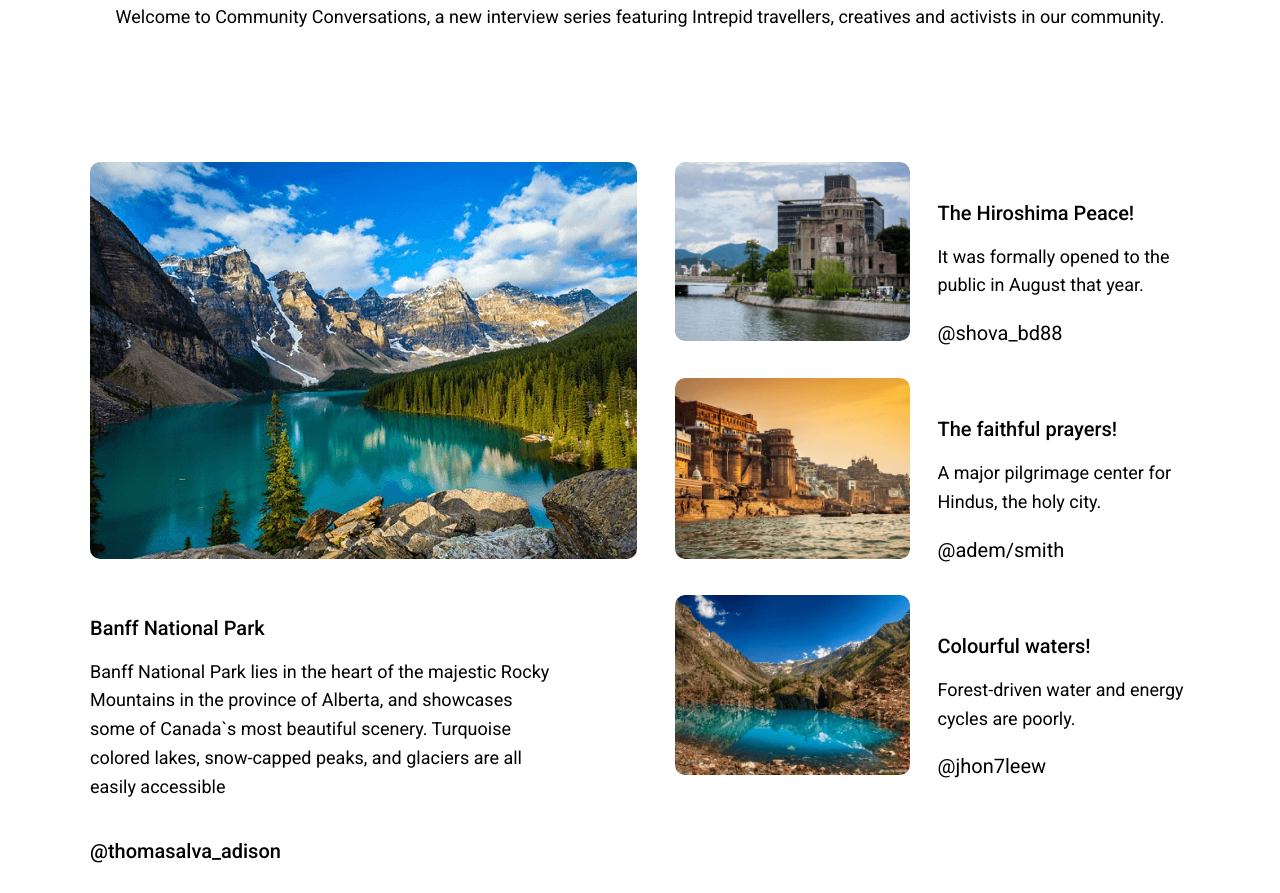
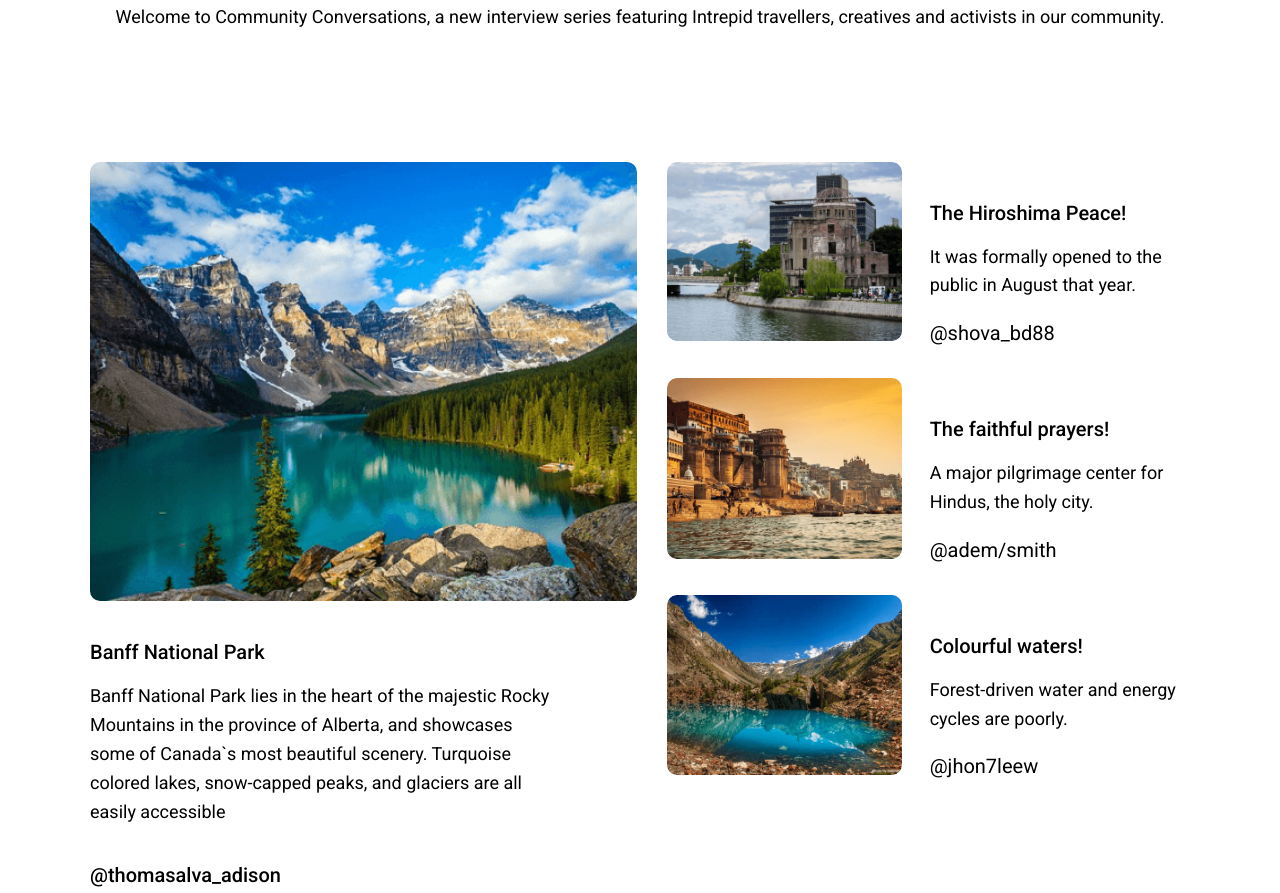
Before and after one commit to alekseiBoiko/test6, a plain HTML site: page index.html in a window 1280 px wide. Shown: the part 3476-4369 px from the top of the page. Drawn offline with nearby package versions, Linux system fonts and the light colour scheme; a web font is replaced by a local one.

Commit message:
grid vs flex in blog

```diff
--- a/sass/_blog.scss
+++ b/sass/_blog.scss
@@ -31,17 +31,15 @@
 }
 
 .news-list {
+    display: grid;
+    grid-template-columns: 48% 48%;
+    grid-gap: 1.875rem;
     width: 100%;
-    height: 47rem;
+    min-height: 47rem;
     margin-top: 3.5rem;
     margin-bottom: -1.875rem;
 
-    @include flex(wrap,column,left,stretch);
-
     .news-item {
-        max-width: 48%;
-        margin-bottom: 1.875rem;
-
         @include flex(wrap,normal,left,start);
 
         .news-img-holder {
@@ -58,9 +56,11 @@
         }
 
         &:first-child {
-            width: 48%;
-            height: 100%;
-            margin-right: 1.875rem;
+            flex-direction: column;
+            flex-wrap: nowrap;
+            grid-row: 1 / 10;
+            min-width: 48%;
+            min-height: 100%;
 
             .news-img-holder_first {
                 width: 100%;
--- a/sass/_header.scss
+++ b/sass/_header.scss
@@ -37,7 +37,7 @@
             }
 
             &:hover {
-                box-shadow: 0 0 0 3px #C9453B;
+                box-shadow: 0 0 0 3px color(header-item-shadow);
             }
         }
     }
--- a/sass/_media_query.scss
+++ b/sass/_media_query.scss
@@ -177,6 +177,7 @@
         }
 
         .news-item:first-child {
+            flex-direction: row;
             width: 100%;
             margin-bottom: 2rem;
 
--- a/sass/_variables.scss
+++ b/sass/_variables.scss
@@ -17,11 +17,12 @@ $colors: (
 	header-bg: none,
 	header-color: white,
 	header-bg_fixed: #d2691e,
+	header-item-shadow: white,
 	burger-bg: white,
-	burger-bg_hovered: lime,
+	burger-bg_hovered: mix(white, lime, 70%),
 	logo-bg: none,
 	logo-color: inherit,
-	logo-color_hovered: lime,
+	logo-color_hovered: mix(white, lime, 70%),
 	btn-bg: #C9453B,
 	btn-color: white,
 	footer-bg: #2694990a,
```
Also changed, not shown: css/all.css.
